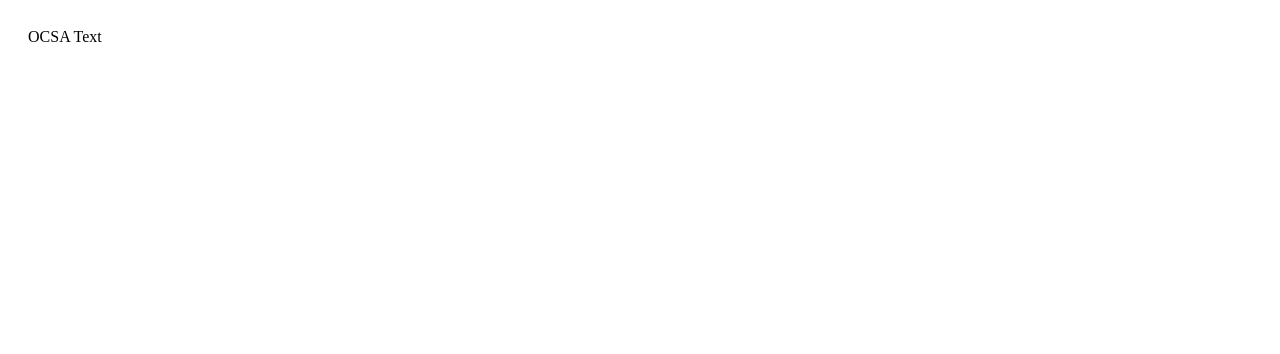
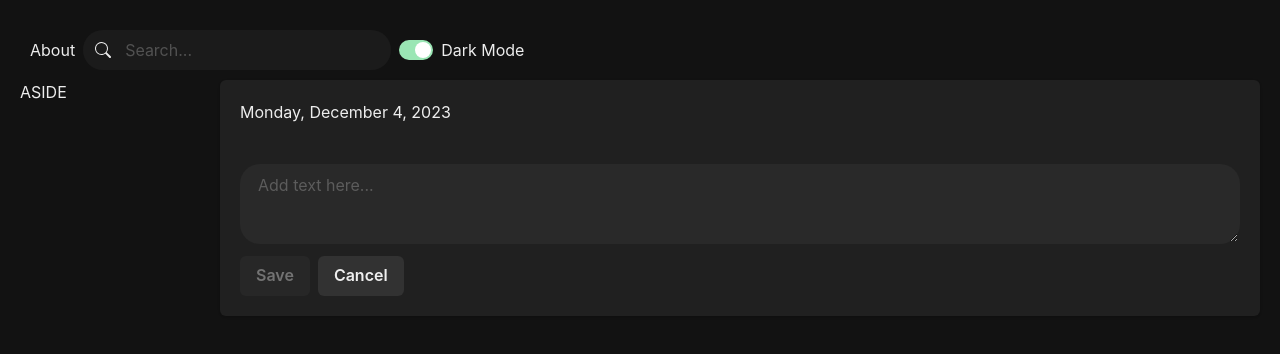
Before and after one commit to ocsfwarch/ocsa-text, a React (Vite) app: page / in a window 1280 px wide. Shown: the top 354 px of the page. Built offline with nearby package versions, Linux system fonts and the light colour scheme.

Commit message:
Initial Commit

```diff
--- /dev/null
+++ b/src/Utils/DateTimeUtils.ts
@@ -0,0 +1,16 @@
+
+/**
+ *
+ * @returns Monday, December 4, 2023
+ */
+export const getLocalDate = () => {
+    const date = new Date()
+
+    return new Intl.DateTimeFormat('en-US', {
+        weekday: 'long',
+        year: 'numeric',
+        month: 'long',
+        day: 'numeric'
+    }
+    ).format(date)
+}
--- /dev/null
+++ b/src/components/About.tsx
@@ -0,0 +1,5 @@
+const About = () => {
+  return <div>About</div>;
+};
+
+export default About;
--- /dev/null
+++ b/src/components/ColorModeSwitch.tsx
@@ -0,0 +1,20 @@
+import { HStack, Switch, Text, useColorMode } from "@chakra-ui/react";
+
+const ColorModeSwitch = () => {
+  const { toggleColorMode, colorMode } = useColorMode();
+  return (
+    <HStack>
+      <Switch
+        id="colorCheckBox"
+        colorScheme="green"
+        isChecked={colorMode === "dark"}
+        onChange={toggleColorMode}
+      ></Switch>
+      <Text whiteSpace="nowrap">
+        {colorMode === "dark" ? "Dark Mode" : "Light Mode"}
+      </Text>
+    </HStack>
+  );
+};
+
+export default ColorModeSwitch;
--- /dev/null
+++ b/src/components/Layout.tsx
@@ -0,0 +1,31 @@
+import { Grid, GridItem, Show } from "@chakra-ui/react";
+import NavBar from "./NavBar";
+import { Outlet } from "react-router-dom";
+
+const Layout = () => {
+  return (
+    <Grid
+      templateAreas={{
+        base: `"nav" "main"`,
+        lg: `"nav nav" "aside main"`,
+      }}
+      templateColumns={{
+        base: "1fr",
+        lg: "200px 1fr",
+      }}
+    >
+      <GridItem area="nav">
+        {" "}
+        <NavBar onSearch={() => console.log(`onSearch...`)}></NavBar>
+      </GridItem>
+      <Show above="lg">
+        <GridItem area="aside">ASIDE</GridItem>
+      </Show>
+      <GridItem area="main">
+        <Outlet />
+      </GridItem>
+    </Grid>
+  );
+};
+
+export default Layout;
--- /dev/null
+++ b/src/components/NavBar.tsx
@@ -0,0 +1,20 @@
+import { HStack, Image } from "@chakra-ui/react";
+import ColorModeSwitch from "./ColorModeSwitch";
+import SearchInput from "./SearchInput";
+import { Link } from "react-router-dom";
+
+interface Props {
+  onSearch: (searchText: string) => void;
+}
+
+const NavBar = ({ onSearch }: Props) => {
+  return (
+    <HStack padding="10px" width="100%">
+      <Link to="/about">About</Link>
+      <SearchInput onSearch={onSearch} />
+      <ColorModeSwitch />
+    </HStack>
+  );
+};
+
+export default NavBar;
--- /dev/null
+++ b/src/components/SearchInput.tsx
@@ -0,0 +1,32 @@
+import { Input, InputGroup, InputLeftElement } from "@chakra-ui/react";
+import { useRef } from "react";
+import { BsSearch } from "react-icons/bs";
+
+interface Props {
+  onSearch: (searchText: string) => void;
+}
+
+const SearchInput = ({ onSearch }: Props) => {
+  const ref = useRef<HTMLInputElement>(null);
+  return (
+    <form
+      onSubmit={(event) => {
+        event.preventDefault();
+        if (ref.current) onSearch(ref.current.value);
+      }}
+    >
+      <InputGroup>
+        <InputLeftElement id="SearchIcon" children={<BsSearch />} />
+        <Input
+          id="SeachInput"
+          ref={ref}
+          borderRadius={20}
+          placeholder="Search..."
+          variant="filled"
+        />
+      </InputGroup>
+    </form>
+  );
+};
+
+export default SearchInput;
--- /dev/null
+++ b/src/components/TextCard.tsx
@@ -0,0 +1,75 @@
+import { useState } from "react";
+import {
+  Button,
+  Card,
+  CardBody,
+  CardHeader,
+  HStack,
+  InputGroup,
+  Textarea,
+} from "@chakra-ui/react";
+import { getLocalDate } from "../Utils/DateTimeUtils";
+
+export interface Card {
+  id: number;
+  header: string;
+  data: string;
+}
+
+interface Props {
+  cardItem?: Card;
+  onSave: (cardItem: Card) => void;
+}
+
+const TextCard = ({ cardItem, onSave }: Props) => {
+  let [textValue, setTextValue] = useState("");
+  let cardInputItem: Card = {
+    id: 1,
+    header: getLocalDate(),
+    data: "",
+  };
+
+  if (cardItem) {
+    setTextValue(cardItem.data);
+    cardInputItem = { ...cardItem };
+  }
+
+  const handleSubmit = (event: React.FormEvent<HTMLFormElement>) => {
+    event.preventDefault();
+    if (textValue) {
+      cardInputItem.data = textValue;
+      onSave(cardInputItem);
+    }
+  };
+
+  const handleCancel = () => {};
+  return (
+    <Card>
+      <CardHeader>{cardInputItem.header}</CardHeader>
+      <CardBody>
+        <form onSubmit={handleSubmit}>
+          <InputGroup>
+            <Textarea
+              id="TextInput"
+              value={textValue}
+              onChange={(event) => setTextValue(event.target.value)}
+              borderRadius={20}
+              placeholder="Add text here..."
+              variant="filled"
+            />
+          </InputGroup>
+          <HStack marginTop={3}>
+            <Button type="submit" isDisabled={!textValue.length}>
+              Save
+            </Button>
+            <Button onClick={() => handleCancel()} disabled>
+              Cancel
+            </Button>
+          </HStack>
+        </form>
+      </CardBody>
+    </Card>
+  );
+};
+
+export default TextCard;
--- a/src/main.tsx
+++ b/src/main.tsx
@@ -1,10 +1,16 @@
-import React from 'react'
-import ReactDOM from 'react-dom/client'
-import App from './App'
-import './index.css'
+import React from "react";
+import ReactDOM from "react-dom/client";
+import { ChakraProvider, ColorModeScript } from "@chakra-ui/react";
+import { RouterProvider } from "react-router-dom";
+import router from "./routing/routes";
+import theme from "./theme";
+import "./index.css";
 
-ReactDOM.createRoot(document.getElementById('root') as HTMLElement).render(
+ReactDOM.createRoot(document.getElementById("root") as HTMLElement).render(
   <React.StrictMode>
-    <App />
-  </React.StrictMode>,
-)
+    <ChakraProvider theme={theme}>
+      <ColorModeScript initialColorMode={theme.config.initialColorMode} />
+      <RouterProvider router={router} />
+    </ChakraProvider>
+  </React.StrictMode>
+);
--- /dev/null
+++ b/src/routing/ErrorPage.tsx
@@ -0,0 +1,18 @@
+import { Button } from "@chakra-ui/react";
+import { useNavigate } from "react-router-dom";
+
+const ErrorPage = () => {
+  const navigate = useNavigate();
+
+  return (
+    <>
+      <h1>Invalid Request</h1>
+      <p>Sorry, an unexpected error has occurred.</p>
+      <Button onClick={() => navigate("/")} colorScheme="blue">
+        Go Home
+      </Button>
+    </>
+  );
+};
+
+export default ErrorPage;
--- /dev/null
+++ b/src/routing/routes.tsx
@@ -0,0 +1,25 @@
+import { createBrowserRouter } from "react-router-dom";
+import Layout from "../components/Layout";
+import TextCard from "../components/TextCard";
+import ErrorPage from "./ErrorPage";
+import About from "../components/About";
+
+const router = createBrowserRouter([
+  {
+    path: "/",
+    element: <Layout />,
+    errorElement: <ErrorPage />,
+    children: [
+      {
+        path: "",
+        element: <TextCard onSave={() => console.log("onSave called")} />,
+      },
+      {
+        path: "about",
+        element: <About />,
+      },
+    ],
+  },
+]);
+
+export default router;
--- /dev/null
+++ b/src/theme.ts
@@ -0,0 +1,25 @@
+import { extendTheme, ThemeConfig } from "@chakra-ui/react";
+
+const config: ThemeConfig = {
+    initialColorMode: 'dark'
+}
+
+const theme = extendTheme({
+    config,
+    colors: {
+        gray: {
+            50: '#f9f9f9',
+            100: '#ededed',
+            200: '#d3d3d3',
+            300: '#b3b3b3',
+            400: '#a0a0a0',
+            500: '#898989',
+            600: '#6c6c6c',
+            700: '#202020',
+            800: '#121212',
+            900: '111111'
+        }
+    }
+})
+
+export default theme
```
Also changed, not shown: package.json (+7 -1 lines), 1 other file (tests, documents, lock files or other folders).
